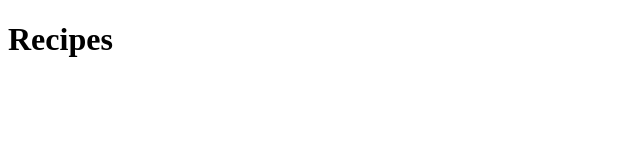
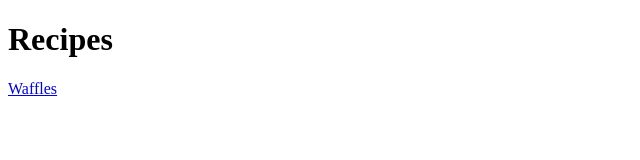
Before and after one commit to BoomerBossAB/odin-recipes, a plain HTML site: page index.html in a window 1280 px wide. Shown: the full height of the page, 0-640 px from the left. Drawn offline with Linux system fonts and the light colour scheme.

Commit message:
Added link to waffles.html

```diff
--- a/index.html
+++ b/index.html
@@ -2,9 +2,12 @@
 <html lang="en">
     <head>
         <meta charset="UTF-8">
+        <meta http-equiv="X-UA-Compatible" content="IE=edge">
+        <meta name="viewport" content="width=device-width, initial-scale=1.0">
         <title></title>
     </head>
     <body>
         <h1>Recipes</h1>
+        <a href="recipes/waffles.html">Waffles</a>
     </body>
 </html>
```
Also changed, not shown: recipes/waffles.jpeg (added).
